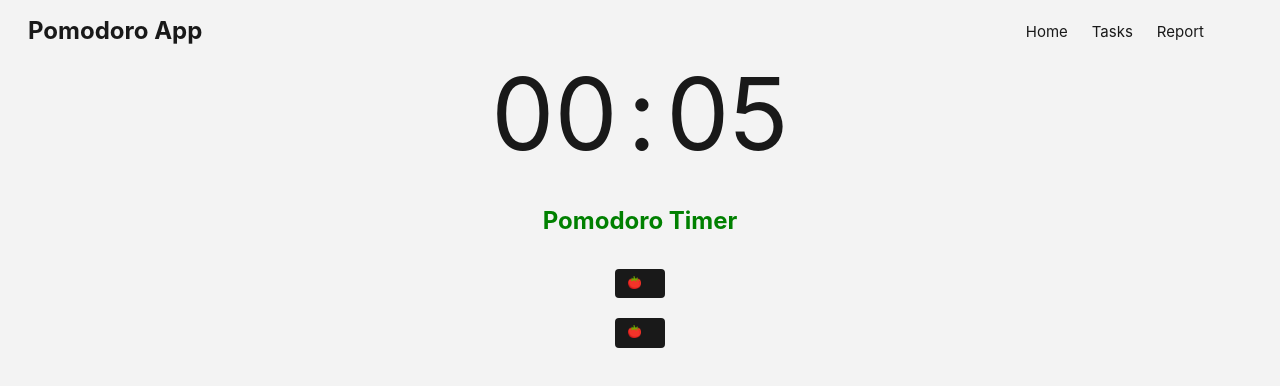
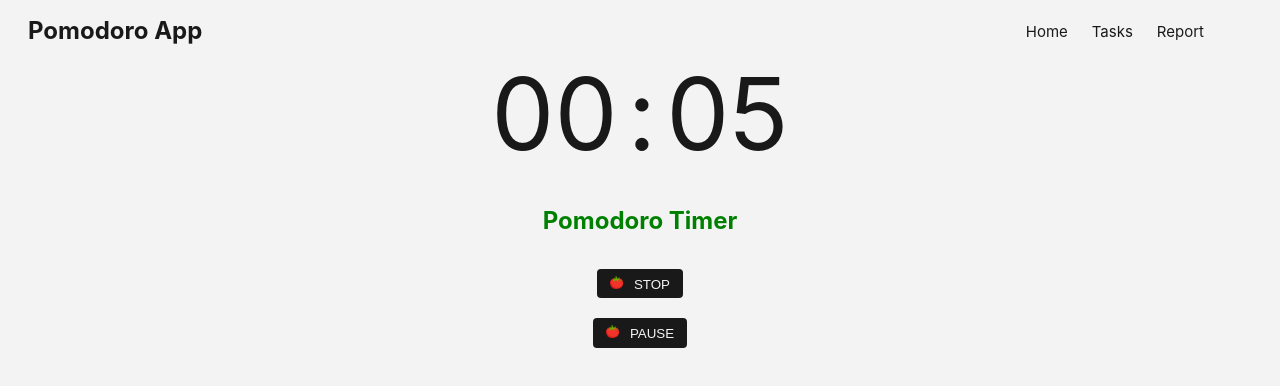
Before and after one commit to TRGroupProject/trgroupproject, a React (Vite) app in the folder frontend/: page /Tasks/1 in a window 1280 px wide. Shown: the top 386 px of the page. Built offline with nearby package versions, Linux system fonts and the light colour scheme; no server answers.

Commit message:
Fix: change prop type

```diff
--- a/frontend/src/components/features/PomodoroTimer.tsx
+++ b/frontend/src/components/features/PomodoroTimer.tsx
@@ -217,21 +217,21 @@ function PomodoroTimer() {
       </p>
       {showRestartButton ?
       <ButtonWrapper>
-        <Button handleOnClick={restartTimer} icon={tomato} text="RESTART" />
+        <Button handleOnClick={restartTimer} icon={tomato} children="RESTART" />
       </ButtonWrapper>
       :
       <>
         <ButtonWrapper>
-          <Button handleOnClick={stopTimer} icon={tomato} text="STOP"  />
+          <Button handleOnClick={stopTimer} icon={tomato} children="STOP"  />
         </ButtonWrapper>
 
         {showResumeButton ?
           <ButtonWrapper>
-            <Button handleOnClick={resumeTimer} icon={tomato} text="RESUME" />
+            <Button handleOnClick={resumeTimer} icon={tomato} children="RESUME" />
           </ButtonWrapper>
           :
           <ButtonWrapper>
-            <Button handleOnClick={pauseTimer} icon={tomato} text="PAUSE" />
+            <Button handleOnClick={pauseTimer} icon={tomato} children="PAUSE" />
           </ButtonWrapper>
         }
 
--- a/frontend/src/components/pages/TasksList.tsx
+++ b/frontend/src/components/pages/TasksList.tsx
@@ -33,7 +33,7 @@ console.log("tasks", tasks)
         <DateTimeText dateTime={new Date(task.calendarStartDateTime)} format={'date'} />
         <div>
           <NavLink to={`/tasks/${task.taskId}`}>
-            <Button icon={tomato} text="START TIMER" handleOnClick={() => {}} />
+            <Button icon={tomato} children="START TIMER" handleOnClick={() => {}} />
           </NavLink>
         </div>
       </TaskContainer>
```
